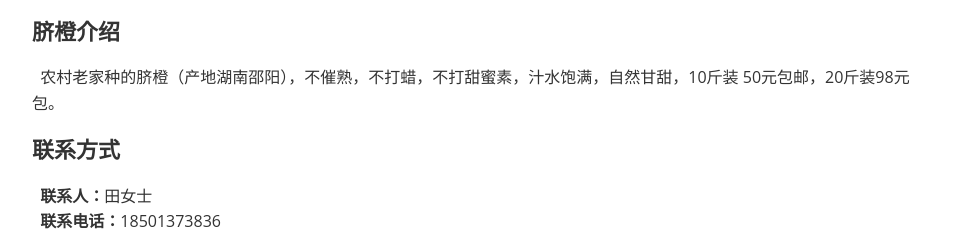
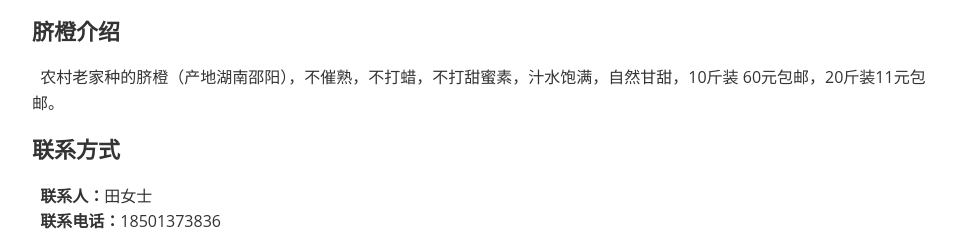
Before and after one commit to geelou/geelou.com, a Jekyll site: the page built from qc.md, in a window 1280 px wide and 900 px high. Shown: the top 236 px of the window, without its empty margins (158-1121 px from the left). Built offline with Jekyll 4.4.1, drawn with Linux system fonts in a browser that asks for light colours.

Commit message:
修改脐橙

```diff
--- a/qc.md
+++ b/qc.md
@@ -7,7 +7,7 @@ image: /images/375749279.jpg
 ---
 ## 脐橙介绍 ##
 
-&nbsp;&nbsp;农村老家种的脐橙（产地湖南邵阳），不催熟，不打蜡，不打甜蜜素，汁水饱满，自然甘甜，10斤装 50元包邮，20斤装98元包。
+&nbsp;&nbsp;农村老家种的脐橙（产地湖南邵阳），不催熟，不打蜡，不打甜蜜素，汁水饱满，自然甘甜，10斤装 60元包邮，20斤装11元包邮。
 
 
 ## 联系方式 ##
```
